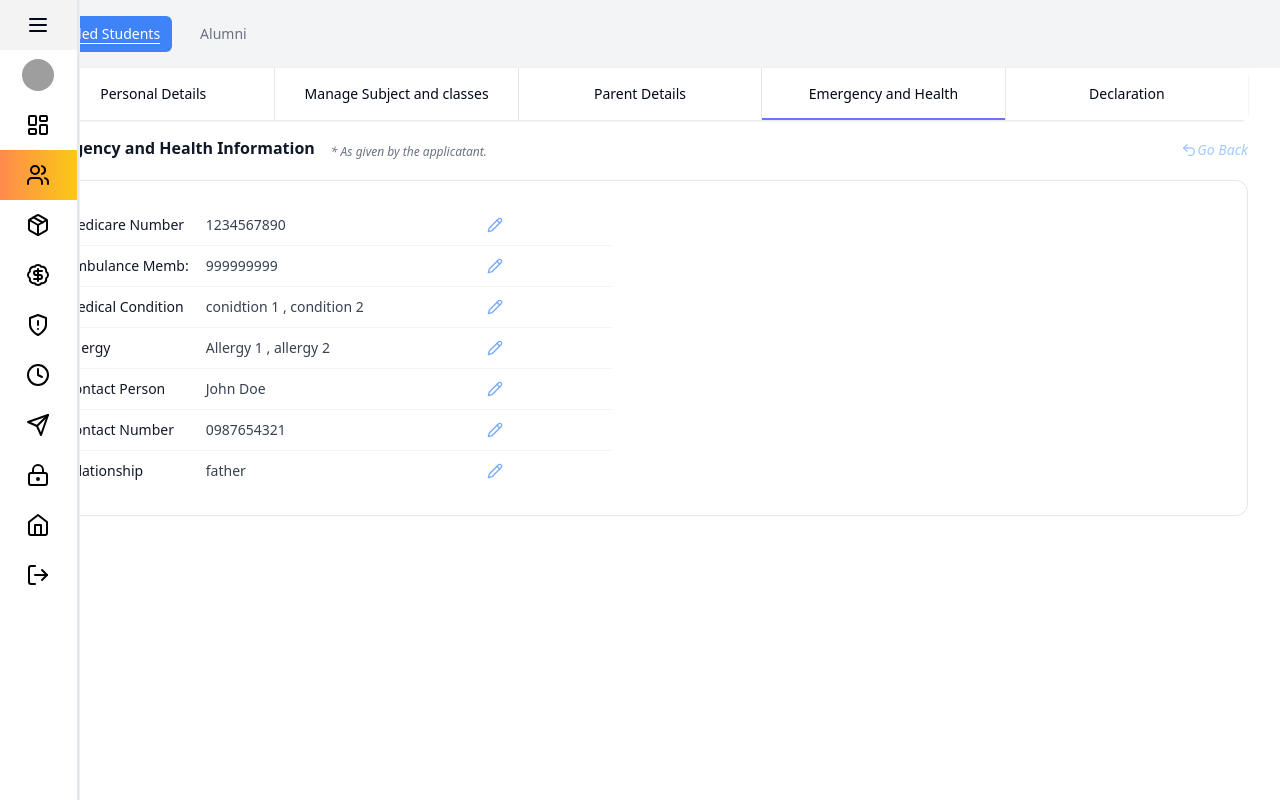
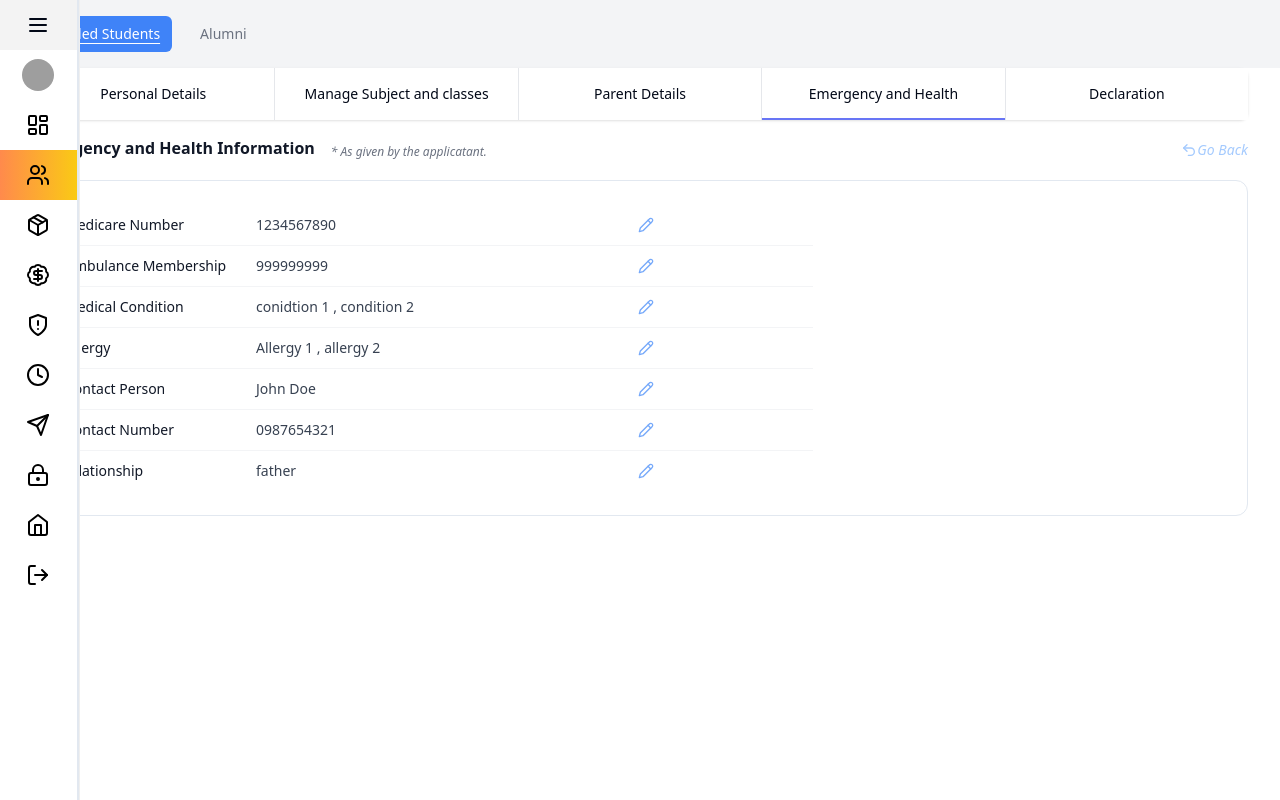
Before and after one commit to sethumadh/SLMS-client, a React (Vite) app: page /admin/students/student-detail/1/health in a window 1280 px wide. Built offline with nearby package versions, Linux system fonts and the light colour scheme; grey boxes are pictures that could not be loaded.

Commit message:
modify student tabs with edit function

```diff
--- a/src/App.tsx
+++ b/src/App.tsx
@@ -51,10 +51,7 @@ const router = createBrowserRouter(
           <Route index element={<Students />} />
           <Route path="student-detail/:id" element={<StudentDetailLayout />}>
             <Route index element={<PersonalDetails />} />
-            <Route
-              path="manage-subjects-classes"
-              element={<SubjectDetails />}
-            />
+            <Route path="manage-subjects-classes" element={<SubjectDetails />} />
             <Route path="health" element={<HealthDetails />} />
             <Route path="parent" element={<ParentDetails />} />
             <Route path="declaration" element={<Declaration />} />
--- a/src/pages/Admin/Students/StudentDetail/HealthDetails.tsx/HealthDetails.tsx
+++ b/src/pages/Admin/Students/StudentDetail/HealthDetails.tsx/HealthDetails.tsx
@@ -55,7 +55,7 @@ function HealthDetails() {
         <form onSubmit={methods.handleSubmit(onSubmit)} noValidate>
           <ul
             role="list"
-            className="grid grid-cols-1 gap-6 sm:grid-cols-2 md:grid-cols-3 lg:grid-cols-4 lg:mt-4 border rounded-xl p-4"
+            className="grid grid-cols-1 gap-6 sm:grid-cols-2 md:grid-cols-3 lg:grid-cols-3 lg:mt-4 border rounded-xl p-4"
           >
             <div className="col-span-2  sm:px-4 sm:py-2 ">
               <dl className="divide-y divide-gray-100">
@@ -124,7 +124,7 @@ function HealthDetails() {
                 </div>
                 <div className="px-4 py-2 sm:grid sm:grid-cols-4 sm:gap-x-4 sm:px-0">
                   <dt className="text-sm font-medium leading-6 text-gray-900">
-                    Ambulance Memb:
+                    Ambulance Membership
                   </dt>
                   {item != "ambulance" && (
                     <>
--- a/src/pages/Admin/Students/StudentDetail/PersonalDetails/PersonalDetails.tsx
+++ b/src/pages/Admin/Students/StudentDetail/PersonalDetails/PersonalDetails.tsx
@@ -43,7 +43,7 @@ function PersonalDetails() {
   }
   return (
     <div>
-      <div className="px-4 sm:px-0 flex justify-between gap-x-4 lg:mt-4 ">
+      <div className="px-4 sm:px-0 flex justify-between gap-x-4 lg:mt-4">
         <div className="flex flex-col sm:flex sm:flex-row gap-x-4">
           <h3 className="text-base font-semibold leading-7 text-gray-900 ">
             Applicant Information
@@ -66,7 +66,7 @@ function PersonalDetails() {
         <form onSubmit={methods.handleSubmit(onSubmit)} noValidate>
           <ul
             role="list"
-            className="grid grid-cols-1 gap-6 sm:grid-cols-2 md:grid-cols-3 lg:grid-cols-4 lg:mt-4 border rounded-xl p-4"
+            className="grid grid-cols-1 gap-6 sm:grid-cols-2 md:grid-cols-3 lg:grid-cols-4 lg:mt-4 border rounded-xl p-4 "
           >
             {people.map((person) => (
               <li
@@ -298,7 +298,7 @@ function PersonalDetails() {
                   {item != "address" && (
                     <>
                       <dd className="mt-1 text-sm leading-6 text-gray-700 sm:col-span-2 sm:mt-0">
-                        Unit 1 , Plumtpton Court, 8th Gillinham street
+                        Unit 1 , Plumtpton Court, 8th Gillingham streetUnit 1 , Plumtpton Court, 8th Gillinham street
                       </dd>
                       <button type="button">
                         <Icons.Pencil
```
